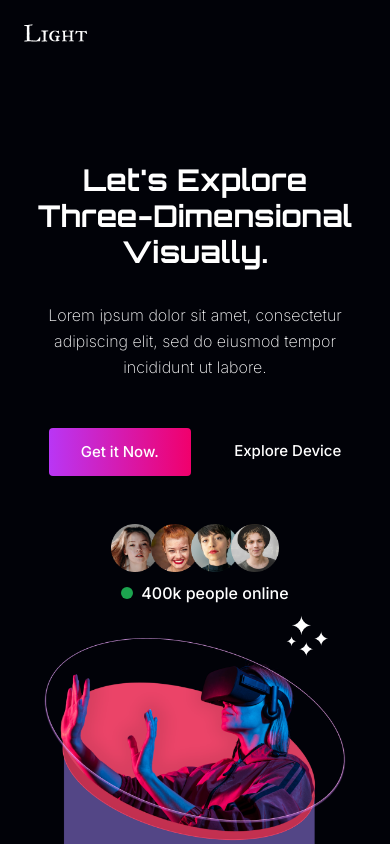
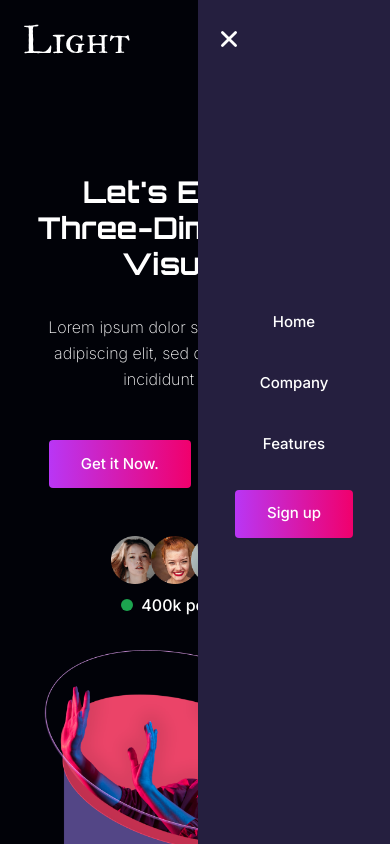
Before and after one commit to Anushka-Gamad/VR, a React (Create React App) app: page / in a window 390 px wide. Shown: the top 844 px of the page. Built offline with nearby package versions, Linux system fonts and the light colour scheme; the HTML template or start-up script is replaced by a standard one.

Commit message:
header , nav and navmobile done

```diff
--- a/src/App.js
+++ b/src/App.js
@@ -1,15 +1,27 @@
-import React from 'react';
+import React, { useState } from 'react';
 
 
 //importing components
 import Header from './components/Header';
 import Banner from './components/Banner';
+import NavMobile from './components/NavMobile';
+import Experience from './components/Experience';
 
 const App = () => {
+  const [navMobile, setNavMobile] = useState(true);
+
   return (
-    <div>
-      <Header />
+    <div className='relative overflow-hidden
+    before:w-[600px]
+    before:h-[200px] before:bg-circle before:bg-no-repeat
+    before:absolute before:-top-16 before:left-[600px] before:hidden before:lg:flex'>
+      <Header setNavMobile={setNavMobile}/>
       <Banner />
+      {/* mobile nav bar*/}
+      <div className={`${navMobile ? 'right-0' : '-right-full'} fixed top-0 bottom-0 w-48 transition-all`}>
+        <NavMobile setNavMobile={setNavMobile}/>
+      </div>
+      <Experience />
     </div>
   );
 };
--- a/src/components/Header.js
+++ b/src/components/Header.js
@@ -8,13 +8,21 @@
 import { HiMenu } from 'react-icons/hi'
 
 
-const Header = () => {
+const Header = ({setNavMobile}) => {
   return (
     <header className='py-6'>
       <div className='container mx-auto'>
-        <div>
+        <div className='flex items-center justify-between'>
           {/*logo*/}
-          <a href='#'><img src={Logo} alt='' /></a>
+          <a href='#'>
+            <img className='h-[30px]' src={Logo} alt='' />
+          </a>
+          {/*Nav*/}
+          <Nav />
+          {/* nav mobile btn*/}
+          <HiMenu onClick={() => setNavMobile(true)}
+          className='lg:hidden text-3xl text-white
+          cursor-pointer'/>
         </div>
       </div>
     </header>
--- a/src/components/Nav.js
+++ b/src/components/Nav.js
@@ -1,7 +1,17 @@
 import React from 'react';
 
 const Nav = () => {
-  return <div>Nav</div>;
+  return (
+    <nav className='hidden lg:flex'>
+      <ul className='flex item-center space-x-12
+      font-secondary'>
+        <li className='nav-link'><a href='#'>Home</a></li>
+        <li className='nav-link'><a href='#'>Company</a></li>
+        <li className='nav-link'><a href='#'>Features</a></li>
+        <li className='btn'><a href='#'>Sign up</a></li>
+      </ul>
+    </nav>
+  );
 };
 
 export default Nav;
--- a/src/components/NavMobile.js
+++ b/src/components/NavMobile.js
@@ -1,7 +1,25 @@
 import React from 'react';
 
-const NavMobile = () => {
-  return <div>NavMobile</div>;
+//importing react icons
+import {IoClose} from 'react-icons/io5';
+
+
+const NavMobile = ({setNavMobile}) => {
+  return (
+    <nav className='lg:hidden bg-[#251f3f] w-full h-full '>
+      <IoClose onClick={() => setNavMobile(false)}
+      className='text-3xl absolute left-4 top-6
+      cursor-pointer' />
+      <ul className='flex flex-col items-center
+      justify-center space-y-8 h-full
+      font-secondary'>
+        <li className='text-lg'><a href='#'>Home</a></li>
+        <li className='text-lg'><a href='#'>Company</a></li>
+        <li className='text-lg'><a href='#'>Features</a></li>
+        <li className='btn'><a href='#'>Sign up</a></li>
+      </ul>
+    </nav>
+    );
 };
 
 export default NavMobile;
--- a/src/components/Users.js
+++ b/src/components/Users.js
@@ -5,6 +5,7 @@
 import Avatar2 from '../assets/img/avt2.png';
 import Avatar3 from '../assets/img/avt3.png';
 import Avatar4 from '../assets/img/avt4.png';
+
 
 //import icons
 import { BsFillCircleFill } from 'react-icons/bs';
```
